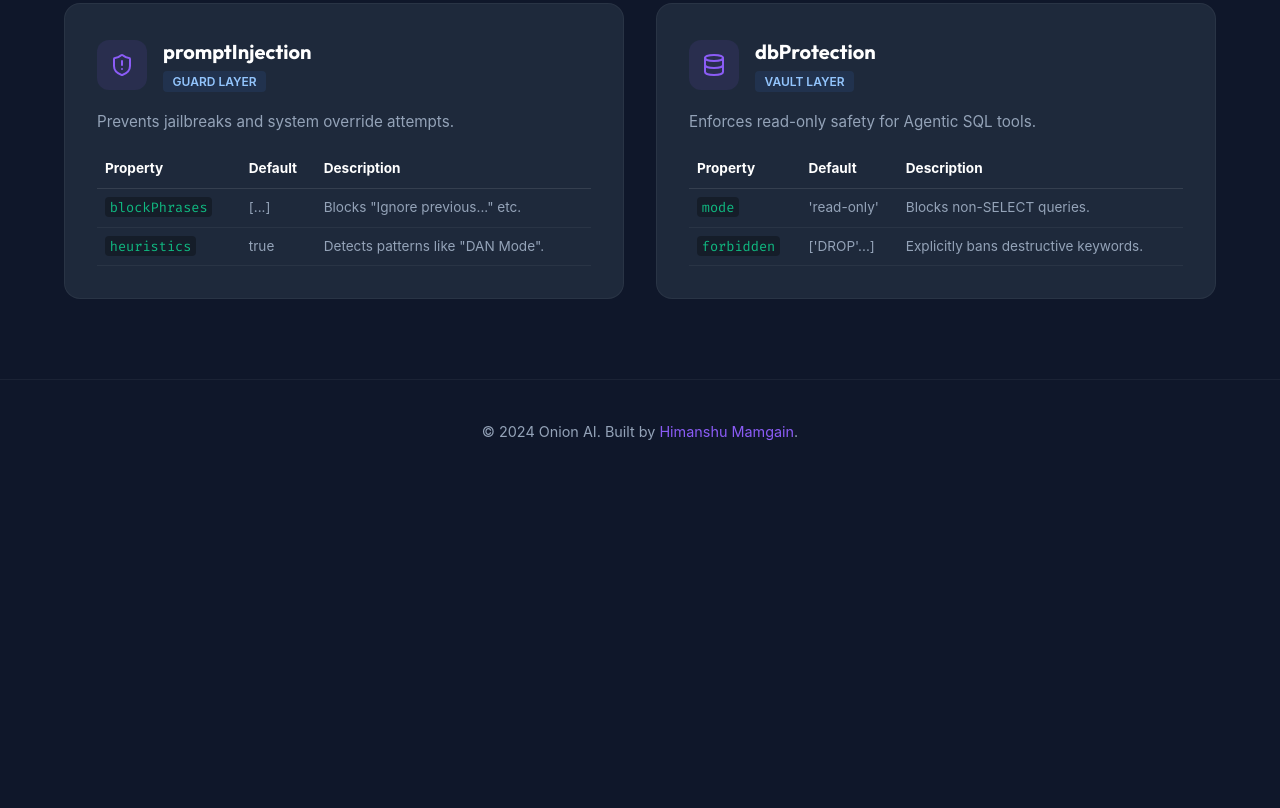
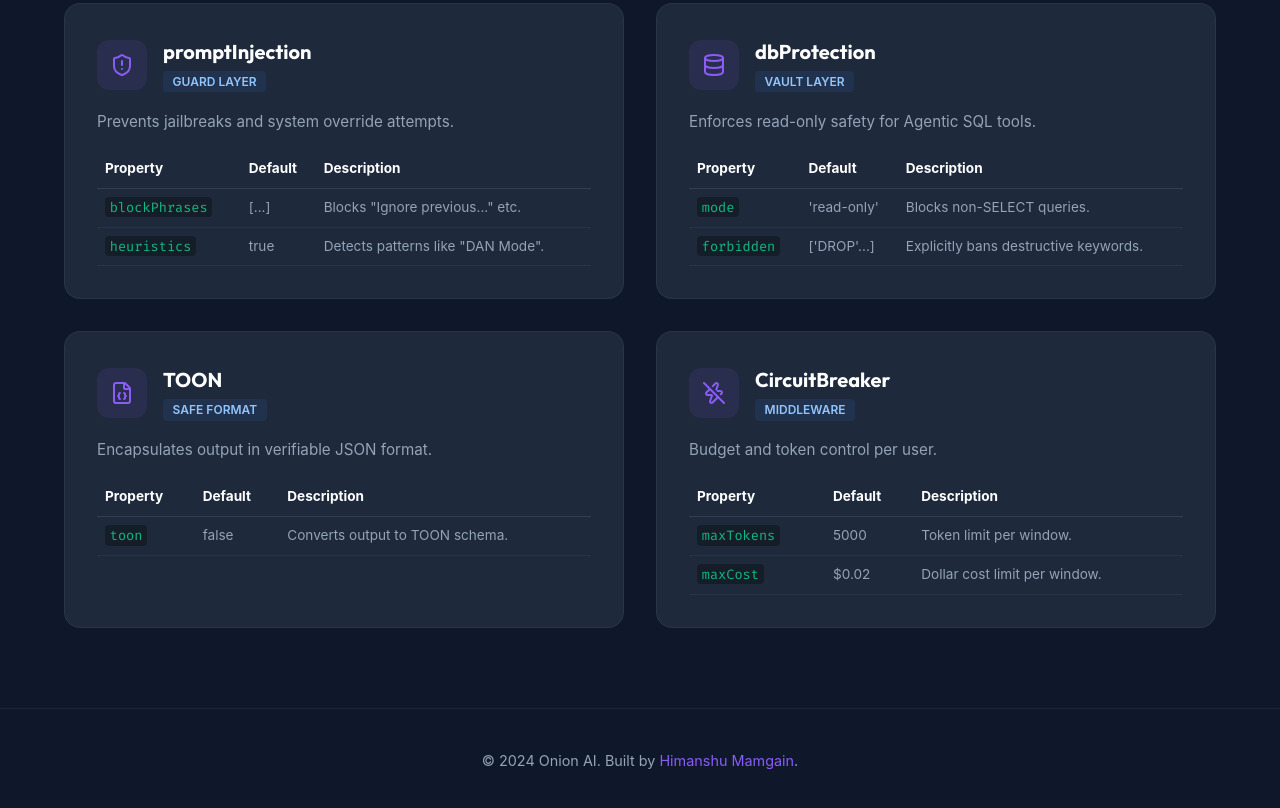
Before and after one commit to himanshu-mamgain/onion-ai, a website: page docs/index.html in a window 1280 px wide. Shown: the part 2110-2918 px from the top of the page. Before the commit the page ends 2609 px from the top, so only its background shows below. Drawn offline with nearby package versions, Linux system fonts and the light colour scheme.

Commit message:
feat: add initial documentation website for Onion AI.

```diff
--- a/docs/index.html
+++ b/docs/index.html
@@ -161,6 +161,39 @@ console.log(safe);
                     </table>
                 </div>
 
+                <!-- TOON -->
+                <div class="card ref-card">
+                    <div class="card-header">
+                        <div class="icon-box"><i data-lucide="file-json"></i></div>
+                        <div>
+                            <h3>TOON</h3>
+                            <span class="tag">Safe Format</span>
+                        </div>
+                    </div>
+                    <p>Encapsulates output in verifiable JSON format.</p>
+                    <table class="ref-table">
+                        <tr><th>Property</th><th>Default</th><th>Description</th></tr>
+                        <tr><td><code>toon</code></td><td>false</td><td>Converts output to TOON schema.</td></tr>
+                    </table>
+                </div>
+
+                <!-- Circuit Breaker -->
+                <div class="card ref-card">
+                    <div class="card-header">
+                        <div class="icon-box"><i data-lucide="zap-off"></i></div>
+                        <div>
+                            <h3>CircuitBreaker</h3>
+                            <span class="tag">Middleware</span>
+                        </div>
+                    </div>
+                    <p>Budget and token control per user.</p>
+                    <table class="ref-table">
+                        <tr><th>Property</th><th>Default</th><th>Description</th></tr>
+                        <tr><td><code>maxTokens</code></td><td>5000</td><td>Token limit per window.</td></tr>
+                        <tr><td><code>maxCost</code></td><td>$0.02</td><td>Dollar cost limit per window.</td></tr>
+                    </table>
+                </div>
+
             </div>
         </div>
     </section>
```
